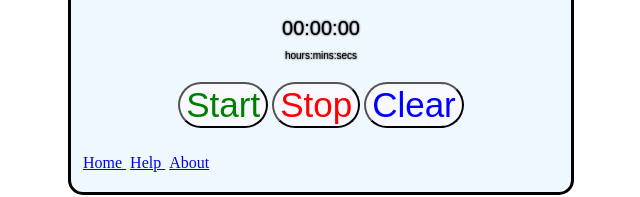
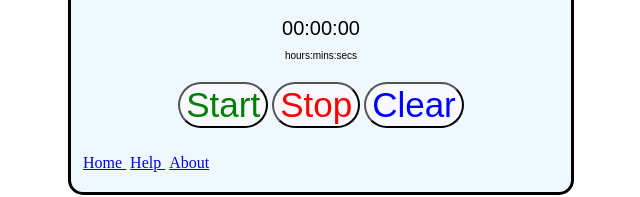
Before and after one commit to ENG1003Team59/Prac8, a plain HTML site: page Record.html in a window 1280 px wide. Shown: the part 479-676 px from the top of the page, 319-959 px from the left. Drawn offline with Linux system fonts and the light colour scheme; some packages are replaced by stand-ins of ours.

Commit message:
Update Record.html

```diff
--- a/Record.html
+++ b/Record.html
@@ -30,7 +30,6 @@
             font-family: sans-serif;
             margin-bottom: 1px;
             text-align: center;
-            text-shadow: 0 0 2px black;
         }
 
         #StopWatchDesc
@@ -39,7 +38,6 @@
             font-family: sans-serif;
             margin-bottom: 1px;
             text-align: center;
-            text-shadow: 0 0 2px black;
         }
 
         #LaunchButton
```
